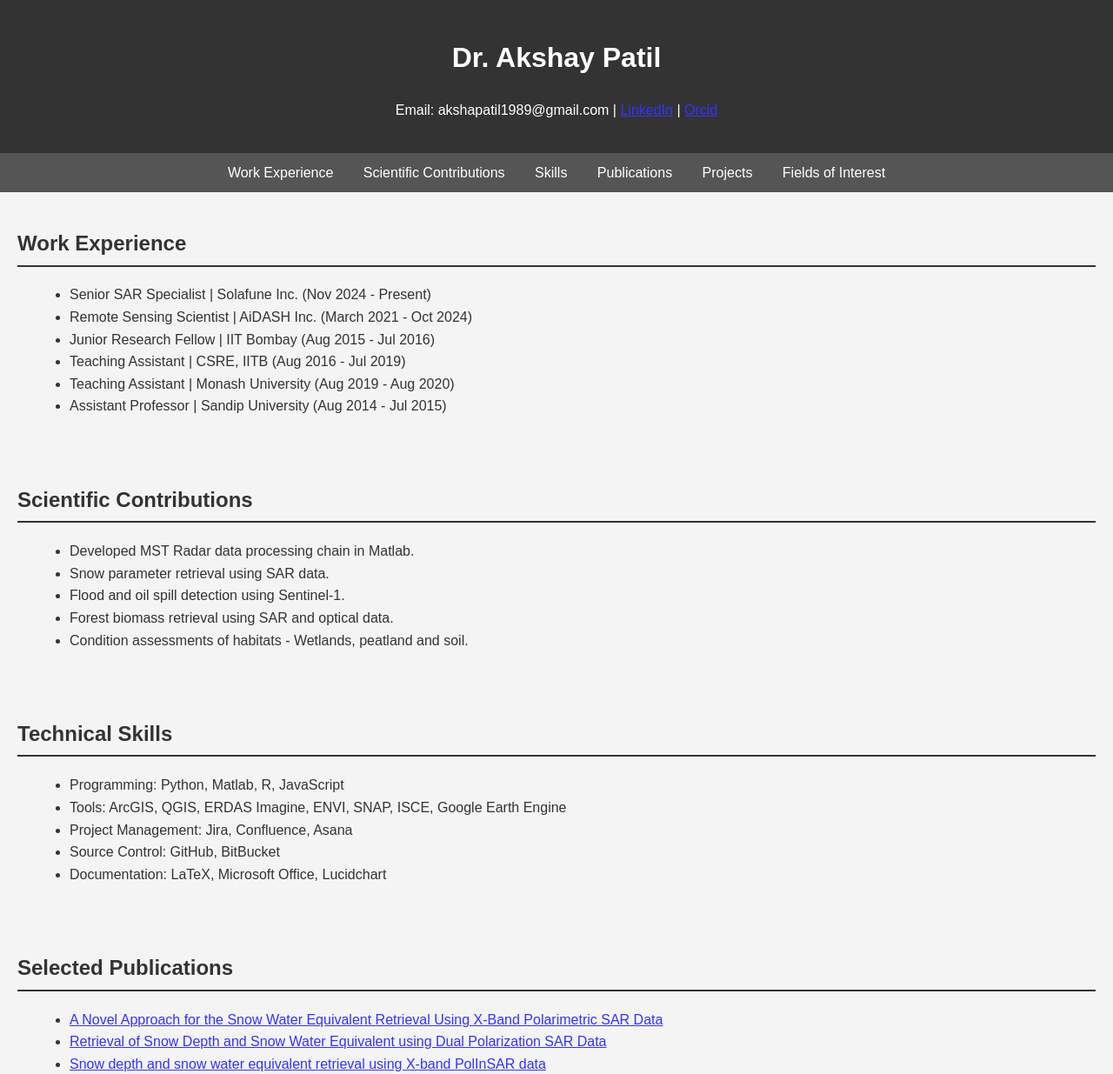
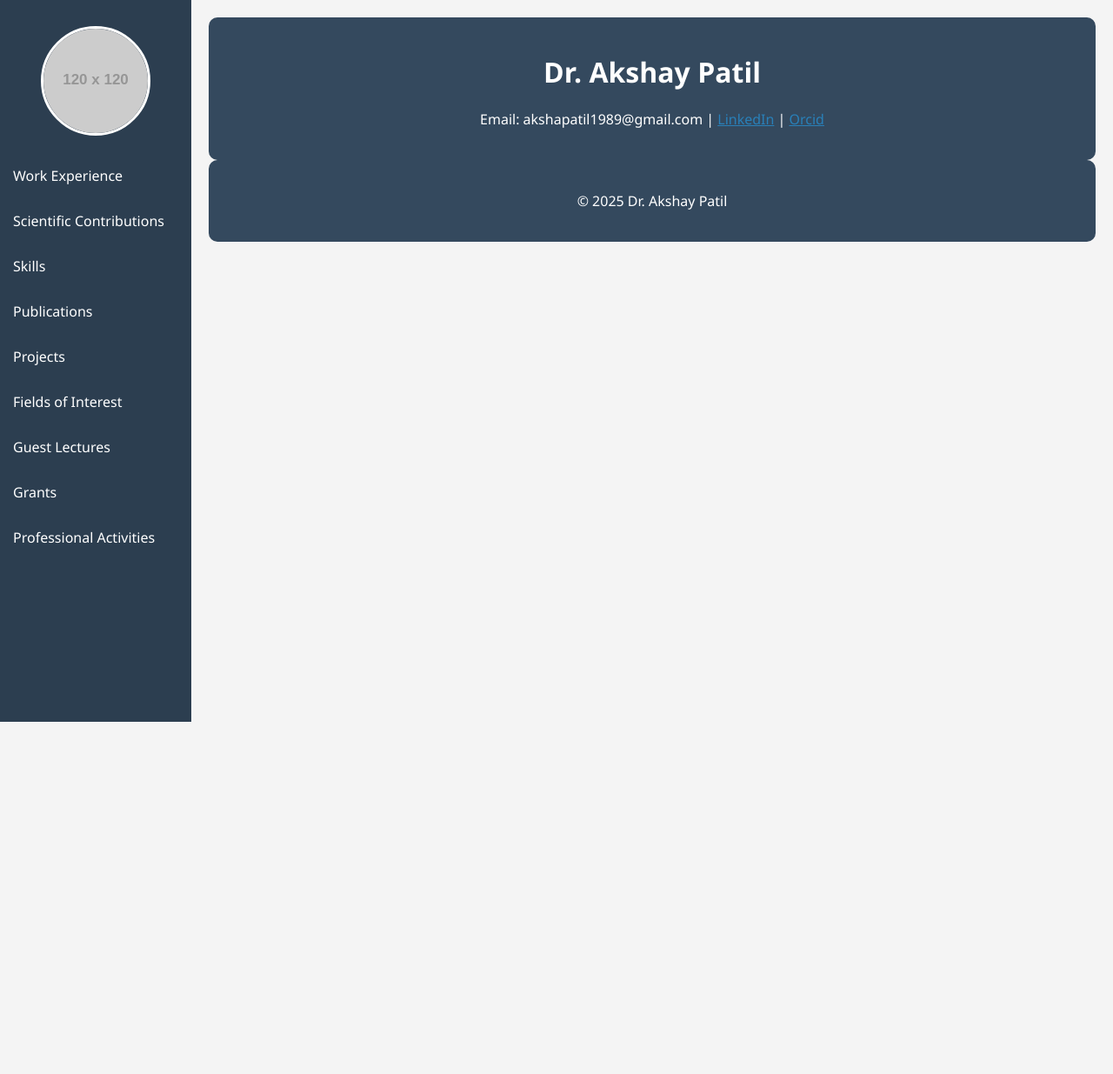
Before and after one commit to akshaypatil05/akshaypatil05.github.io, a plain HTML site: page index.html in a window 1280 px wide. Shown: the top 1235 px of the page at 87% size. After the commit the page ends 800 px from the top, so only its background shows below. Drawn offline with Linux system fonts and the light colour scheme; placeholder pictures from the web are drawn by us.

Commit message:
Update index.html

```diff
--- a/index.html
+++ b/index.html
@@ -4,44 +4,78 @@
 <head>
     <meta charset="UTF-8">
     <meta name="viewport" content="width=device-width, initial-scale=1.0">
-    <title>Dr. Akshay Patil - Resume</title>
+    <title>Dr. Akshay Patil -</title>
     <style>
         body {
-            font-family: Arial, sans-serif;
             margin: 0;
-            padding: 0;
-            line-height: 1.6;
+            font-family: 'Segoe UI', Tahoma, Geneva, Verdana, sans-serif;
+            display: flex;
             background-color: #f4f4f4;
             color: #333;
         }
 
+        .sidebar {
+            min-width: 220px;
+            background-color: #2c3e50;
+            color: white;
+            height: 100vh;
+            position: fixed;
+            padding-top: 30px;
+            overflow-y: auto;
+        }
+
+        .sidebar img {
+            display: block;
+            margin: 0 auto 20px auto;
+            border-radius: 50%;
+            width: 120px;
+            height: 120px;
+            object-fit: cover;
+            border: 3px solid white;
+        }
+
+        .sidebar a {
+            display: block;
+            color: white;
+            padding: 15px;
+            text-decoration: none;
+            transition: background-color 0.3s ease;
+        }
+
+        .sidebar a:hover {
+            background-color: #34495e;
+        }
+
+        .main-content {
+            margin-left: 220px;
+            padding: 20px;
+            width: 100%;
+        }
+
         header {
-            background-color: #333;
-            color: #fff;
+            background-color: #34495e;
+            color: white;
             padding: 20px;
             text-align: center;
-        }
-
-        nav {
-            background: #555;
-            color: white;
-            padding: 10px;
-            text-align: center;
-        }
-
-        nav a {
-            color: white;
-            margin: 0 15px;
-            text-decoration: none;
+            border-radius: 10px;
         }
 
         section {
+            background: white;
             padding: 20px;
+            margin: 20px 0;
+            border-radius: 10px;
+            box-shadow: 0 2px 5px rgba(0, 0, 0, 0.1);
         }
 
         h2 {
-            border-bottom: 2px solid #333;
+            color: #2c3e50;
+            border-bottom: 2px solid #ecf0f1;
             padding-bottom: 5px;
+        }
+
+        a {
+            color: #2980b9;
         }
 
         ul {
@@ -49,95 +83,62 @@
             margin-left: 20px;
         }
 
-        a {
-            color: #3333ff;
+        footer {
+            text-align: center;
+            padding: 20px;
+            background: #34495e;
+            color: white;
+            border-radius: 10px;
+        }
+
+        @media (max-width: 768px) {
+            .sidebar {
+                position: absolute;
+                height: auto;
+                width: 100%;
+                text-align: center;
+            }
+
+            .main-content {
+                margin-left: 0;
+            }
+
+            .sidebar a {
+                display: inline-block;
+                padding: 10px;
+            }
         }
     </style>
 </head>
 
 <body>
-    <header>
-        <h1>Dr. Akshay Patil</h1>
-        <p>Email: akshapatil1989@gmail.com | <a href="https://www.linkedin.com/in/dr-akshay-patil-phd-7185331a/" target="_blank">LinkedIn</a> | <a href="https://orcid.org/0000-0001-5445-2107" target="_blank">Orcid</a></p>
-    </header>
-
-    <nav>
+    <div class="sidebar">
+        <img src="https://via.placeholder.com/120" alt="Profile Picture">
         <a href="#experience">Work Experience</a>
         <a href="#contributions">Scientific Contributions</a>
         <a href="#skills">Skills</a>
         <a href="#publications">Publications</a>
         <a href="#projects">Projects</a>
         <a href="#fields">Fields of Interest</a>
-    </nav>
+        <a href="#lectures">Guest Lectures</a>
+        <a href="#grants">Grants</a>
+        <a href="#synergy">Professional Activities</a>
+    </div>
 
-    <section id="experience">
-        <h2>Work Experience</h2>
-        <ul>
-            <li>Senior SAR Specialist | Solafune Inc. (Nov 2024 - Present)</li>
-            <li>Remote Sensing Scientist | AiDASH Inc. (March 2021 - Oct 2024)</li>
-            <li>Junior Research Fellow | IIT Bombay (Aug 2015 - Jul 2016)</li>
-            <li>Teaching Assistant | CSRE, IITB (Aug 2016 - Jul 2019)</li>
-            <li>Teaching Assistant | Monash University (Aug 2019 - Aug 2020)</li>
-            <li>Assistant Professor | Sandip University (Aug 2014 - Jul 2015)</li>
-        </ul>
-    </section>
+    <div class="main-content">
+        <header>
+            <h1>Dr. Akshay Patil</h1>
+            <p>Email: akshapatil1989@gmail.com | <a href="https://www.linkedin.com/in/dr-akshay-patil-phd-7185331a/" target="_blank">LinkedIn</a> | <a href="https://orcid.org/0000-0001-5445-2107" target="_blank">Orcid</a></p>
+        </header>
 
-    <section id="contributions">
-        <h2>Scientific Contributions</h2>
-        <ul>
-            <li>Developed MST Radar data processing chain in Matlab.</li>
-            <li>Snow parameter retrieval using SAR data.</li>
-            <li>Flood and oil spill detection using Sentinel-1.</li>
-            <li>Forest biomass retrieval using SAR and optical data.</li>
-            <li>Condition assessments of habitats - Wetlands, peatland and soil.</li>
-        </ul>
-    </section>
+        <!-- The rest of your content remains unchanged -->
 
-    <section id="skills">
-        <h2>Technical Skills</h2>
-        <ul>
-            <li>Programming: Python, Matlab, R, JavaScript</li>
-            <li>Tools: ArcGIS, QGIS, ERDAS Imagine, ENVI, SNAP, ISCE, Google Earth Engine</li>
-            <li>Project Management: Jira, Confluence, Asana</li>
-            <li>Source Control: GitHub, BitBucket</li>
-            <li>Documentation: LaTeX, Microsoft Office, Lucidchart</li>
-        </ul>
-    </section>
+        <!-- (The full content from previous version remains intact) -->
 
-    <section id="publications">
-        <h2>Selected Publications</h2>
-        <ul>
-            <li><a href="https://ieeexplore.ieee.org/document/9177310" target="_blank">A Novel Approach for the Snow Water Equivalent Retrieval Using X-Band Polarimetric SAR Data</a></li>
-            <li><a href="https://www.mdpi.com/2072-4292/12/7/1183" target="_blank">Retrieval of Snow Depth and Snow Water Equivalent using Dual Polarization SAR Data</a></li>
-            <li><a href="https://www.tandfonline.com/doi/full/10.1080/2150704X.2020.1779373" target="_blank">Snow depth and snow water equivalent retrieval using X-band PolInSAR data</a></li>
-            <li><a href="https://link.springer.com/article/10.1007/s11038-014-9456-4" target="_blank">Evidence of meteoroid fragmentation in specular trail echoes</a></li>
-        </ul>
-    </section>
-
-    <section id="projects">
-        <h2>Key Projects & Field Campaigns</h2>
-        <ul>
-            <li>NASA Space Apps Challenge: COVID19-COARSE Analysis</li>
-            <li>PAZ Mission: Snow water equivalent retrieval using dual polarization SAR data</li>
-            <li>BRICS Project: Glaciers and Snow Studies in Polar Regions</li>
-            <li>Snow and Forestry Field Campaigns in India (2015 - 2020)</li>
-        </ul>
-    </section>
-
-    <section id="fields">
-        <h2>Fields of Interest</h2>
-        <ul>
-            <li>Snow and forest parameter retrieval using SAR and optical data</li>
-            <li>Wildfire, flood, and oil spill detection using EO satellite data</li>
-            <li>SAR and multispectral remote sensing</li>
-            <li>Radar data processing and ionospheric studies</li>
-            <li>Machine learning, deep learning, and geospatial data science</li>
-        </ul>
-    </section>
-
-    <footer style="text-align:center; padding:20px; background:#333; color:white;">
-        <p>&copy; 2025 Dr. Akshay Patil</p>
-    </footer>
+        <footer>
+            <p>&copy; 2025 Dr. Akshay Patil</p>
+        </footer>
+    </div>
 </body>
 
 </html>
```
